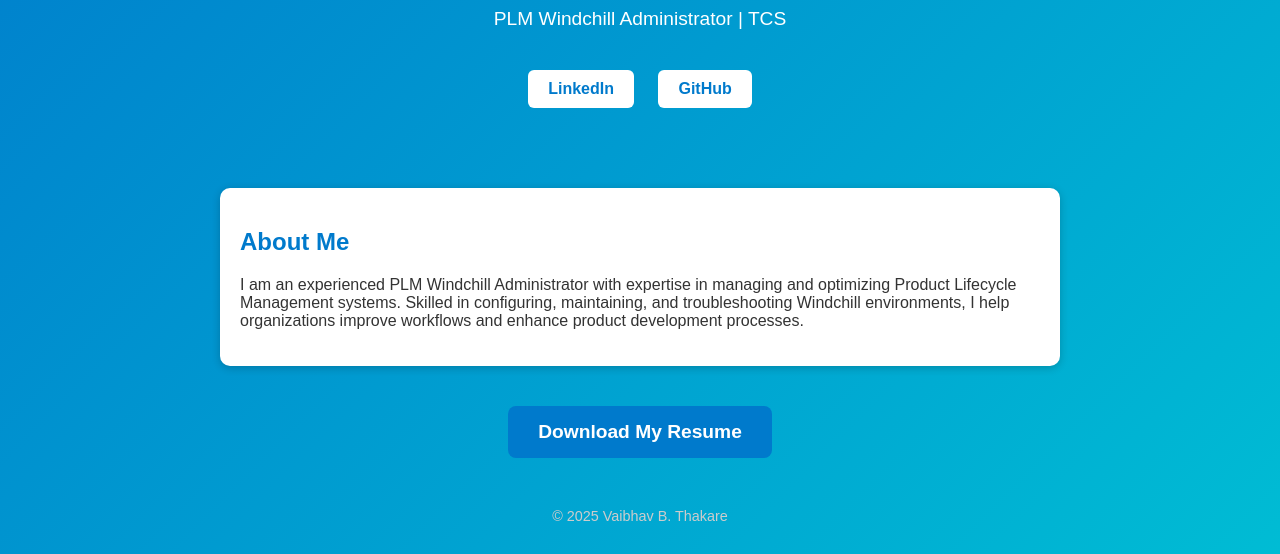
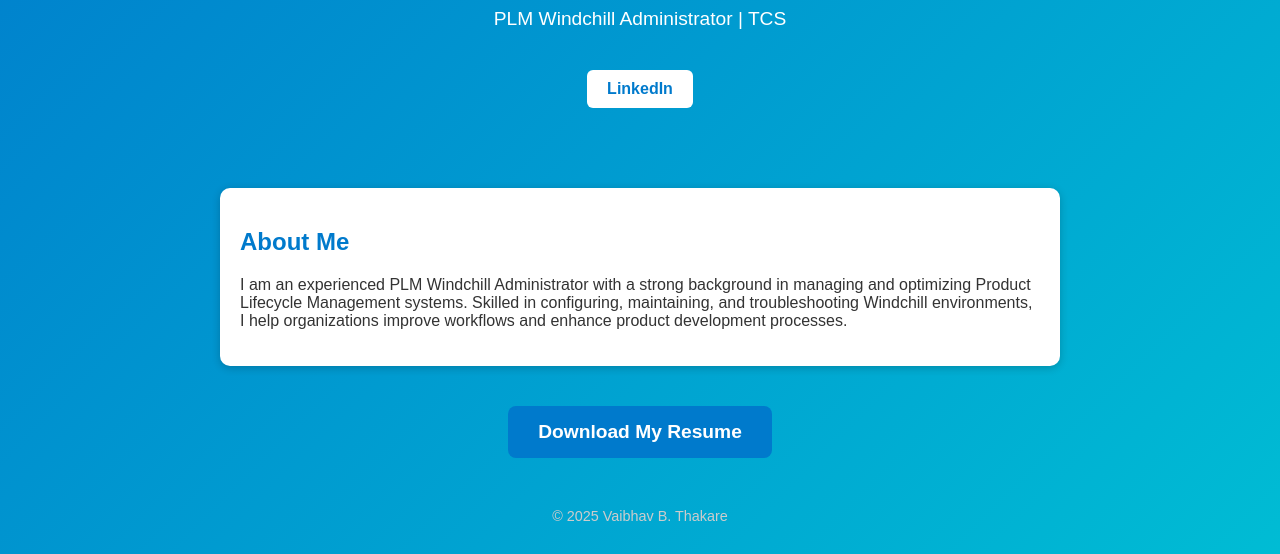
Before and after one commit to Vaibhav-B-Thakare/Profile, a plain HTML site: page index.html in a window 1280 px wide. Shown: the part 308-862 px from the top of the page. Drawn offline with Linux system fonts and the light colour scheme.

Commit message:
Update index.html

```diff
--- a/index.html
+++ b/index.html
@@ -35,7 +35,7 @@
       display: inline-block;
       margin: 10px 10px;
       padding: 10px 20px;
-      background: #fff;
+      background: #ffffff;
       color: #007acc;
       text-decoration: none;
       border-radius: 6px;
@@ -88,13 +88,12 @@
     <p class="role">PLM Windchill Administrator | TCS</p>
     <div class="links">
       <a href="https://www.linkedin.com/in/vaibhav-thakare-49a0701b1/" target="_blank">LinkedIn</a>
-      <a href="https://github.com/Vaibhav-B-Thakare" target="_blank">GitHub</a>
     </div>
   </header>
   <section class="about">
     <h2>About Me</h2>
     <p>
-      I am an experienced PLM Windchill Administrator with expertise in managing and optimizing Product Lifecycle Management systems. Skilled in configuring, maintaining, and troubleshooting Windchill environments, I help organizations improve workflows and enhance product development processes.
+      I am an experienced PLM Windchill Administrator with a strong background in managing and optimizing Product Lifecycle Management systems. Skilled in configuring, maintaining, and troubleshooting Windchill environments, I help organizations improve workflows and enhance product development processes.
     </p>
   </section>
   <a href="Resume_Vaibhav_Thakare.pdf" class="download-btn" download target="_blank">Download My Resume</a>
```
